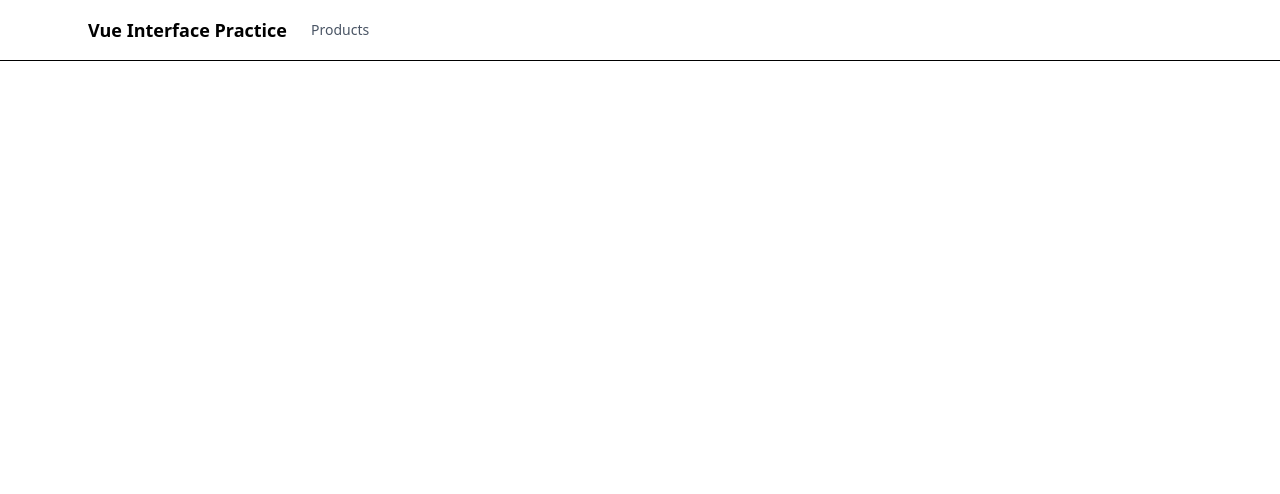
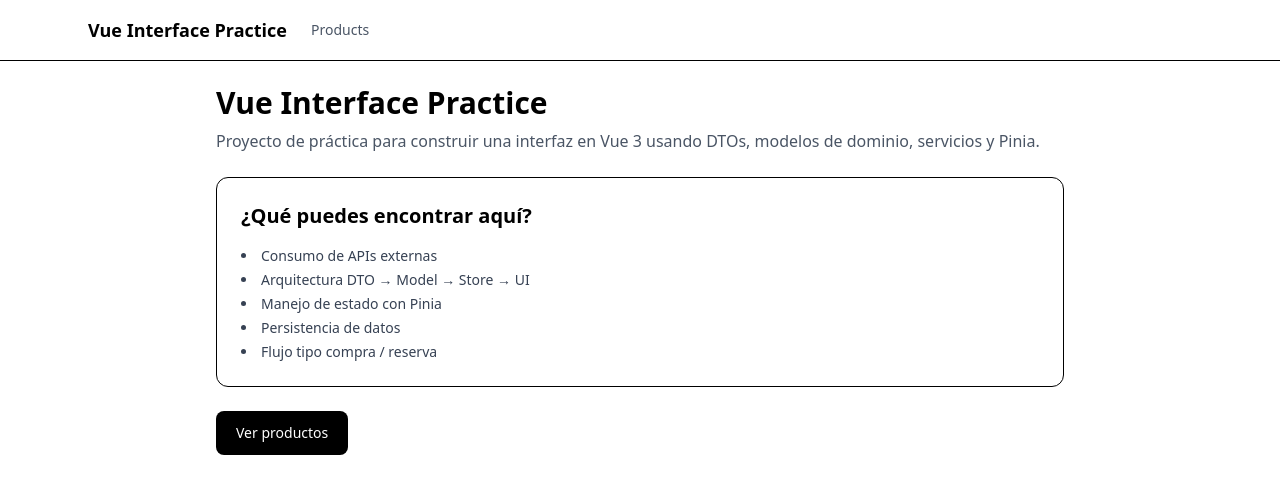
Before and after one commit to ManuJRS/vue-interface-practice, a Vue app: page / in a window 1280 px wide. Shown: the top 494 px of the page. Built offline with nearby package versions, Linux system fonts and the light colour scheme; the HTML template or start-up script is replaced by a standard one.

Commit message:
feat(home): :art: i develop a new view for home and refresh router link

```diff
--- a/src/components/MainNav.vue
+++ b/src/components/MainNav.vue
@@ -5,7 +5,9 @@
 <template>
   <nav class="border-b bg-white">
     <div class="mx-auto flex max-w-6xl items-center gap-6 px-6 py-4">
-      <h1 class="text-lg font-bold">Vue Interface Practice</h1>
+      <RouterLink to="/">
+        <h1 class="text-lg font-bold">Vue Interface Practice</h1>
+      </RouterLink>
 
       <ul class="flex gap-4 text-sm">
         <li>
--- a/src/router/index.ts
+++ b/src/router/index.ts
@@ -8,11 +8,11 @@
       name: "prodcts",
       component: () => import("@/views/ProductsView.vue")
     },
-    // {
-    //   path: "/",
-    //   name: "home",
-    //   component: () => import("@/views/ProductsView.vue")
-    // }
+    {
+      path: "/",
+      name: "home",
+      component: () => import("@/views/HomeView.vue")
+    }
   ],
 })
 
--- /dev/null
+++ b/src/views/HomeView.vue
@@ -0,0 +1,39 @@
+<script setup lang="ts">
+import { RouterLink } from "vue-router"
+</script>
+
+<template>
+  <section class="mx-auto max-w-4xl p-6 space-y-6">
+    <header class="space-y-2">
+      <h1 class="text-3xl font-bold">
+        Vue Interface Practice
+      </h1>
+
+      <p class="text-gray-600">
+        Proyecto de práctica para construir una interfaz en Vue 3 usando
+        DTOs, modelos de dominio, servicios y Pinia.
+      </p>
+    </header>
+
+    <div class="rounded-xl border p-6 space-y-4">
+      <h2 class="text-xl font-semibold">
+        ¿Qué puedes encontrar aquí?
+      </h2>
+
+      <ul class="list-disc list-inside text-sm text-gray-700 space-y-1">
+        <li>Consumo de APIs externas</li>
+        <li>Arquitectura DTO → Model → Store → UI</li>
+        <li>Manejo de estado con Pinia</li>
+        <li>Persistencia de datos</li>
+        <li>Flujo tipo compra / reserva</li>
+      </ul>
+    </div>
+
+    <div>
+      <RouterLink to="/products"
+        class="inline-flex items-center rounded-lg bg-black px-5 py-3 text-sm font-medium text-white hover:bg-gray-800">
+        Ver productos
+      </RouterLink>
+    </div>
+  </section>
+</template>
```
